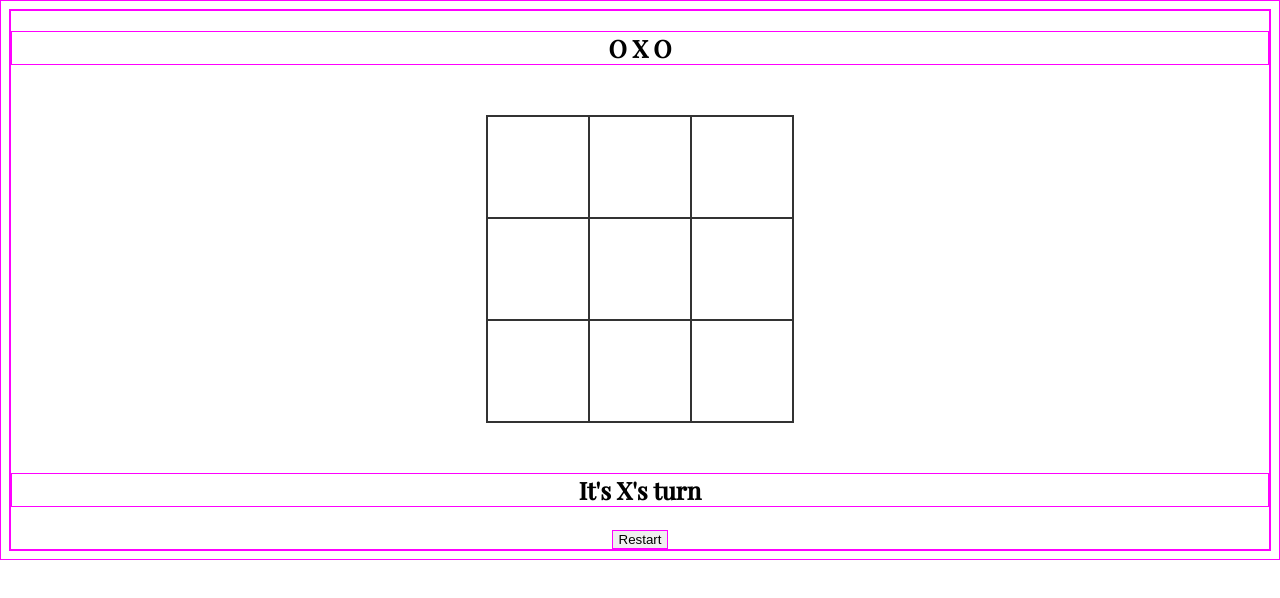
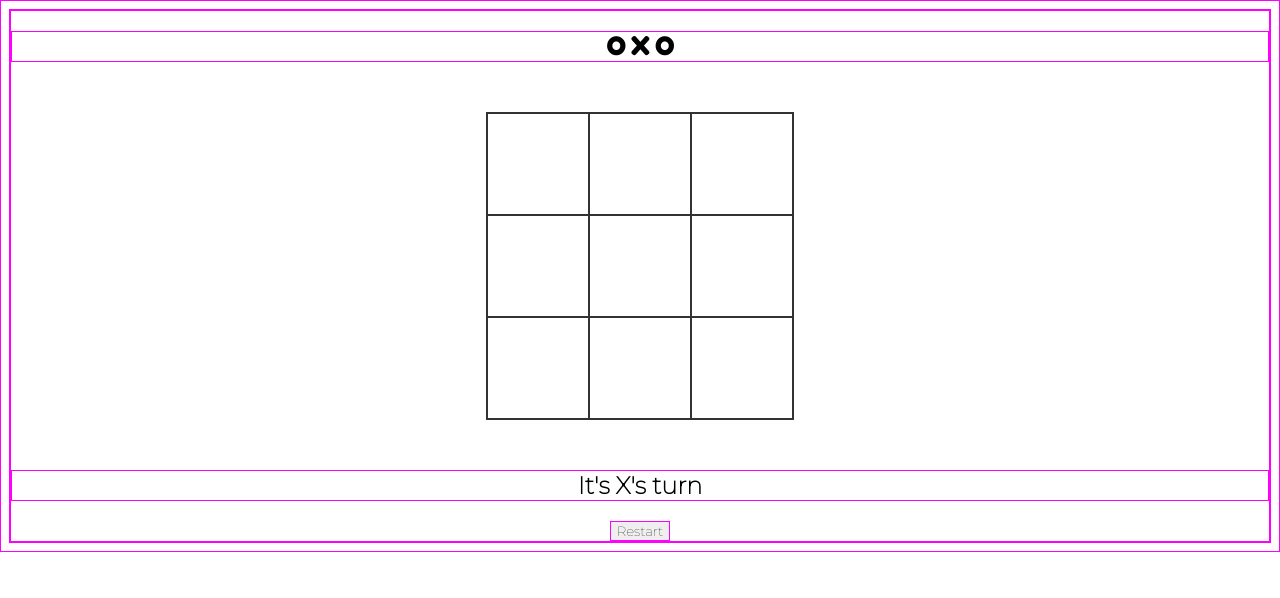
Before and after one commit to VeraTuran/OhExOh, a plain HTML site: page index.html in a window 1280 px wide. Drawn offline with nearby package versions, Linux system fonts and the light colour scheme.

Commit message:
some styling

```diff
--- a/assets/style.css
+++ b/assets/style.css
@@ -3,12 +3,17 @@
 }
 
 body {
-  font-family: "Playfair Display", serif;
+  /* font-family: "Fredoka One", cursive; */
   /* background-color: pink; */
 }
 section {
   text-align: center;
 }
+
+.game--title {
+  font-family: "Fredoka One", cursive;
+}
+
 .game--container {
   display: grid;
   grid-template-columns: repeat(3, auto);
@@ -16,7 +21,7 @@ section {
   margin: 50px auto;
 }
 .cell {
-  font-family: "Playfair Display", serif;
+  font-family: "Fredoka One", cursive;
   width: 100px;
   height: 100px;
   box-shadow: 0 0 0 1px #333333;
@@ -25,3 +30,7 @@ section {
   line-height: 100px;
   font-size: 60px;
 }
+
+.game--status, .game--restart {
+  font-family: "Montserrat", sans-serif;
+}
--- a/index.html
+++ b/index.html
@@ -7,8 +7,9 @@
     <title>Tic_Tac_Toe</title>
     <script defer src="assets/js/game.js"></script>
     <link rel="stylesheet" href="/assets/style.css">
-    <style>@import url('https://fonts.googleapis.com/css2?family=Mali:ital,wght@1,200;1,500&family=Playfair+Display:wght@500&display=swap');</style>
-  </head>
+    <style>
+        @import url('https://fonts.googleapis.com/css2?family=Fredoka+One&family=Montserrat:wght@100&display=swap');
+        </style></head>
   <body>
     <section>
         <h1 class="game--title">O X O</h1>
@@ -23,8 +24,8 @@
             <div data-cell-index="7" class="cell"></div>
             <div data-cell-index="8" class="cell"></div>
         </div>
-        <h2 class="game--status"></h2>
-        <button class="game--restart">Restart</button>
+            <h2 class="game--status"></h2>
+            <button class="game--restart">Restart</button>
     </section>
   </body>
 </html>
```
